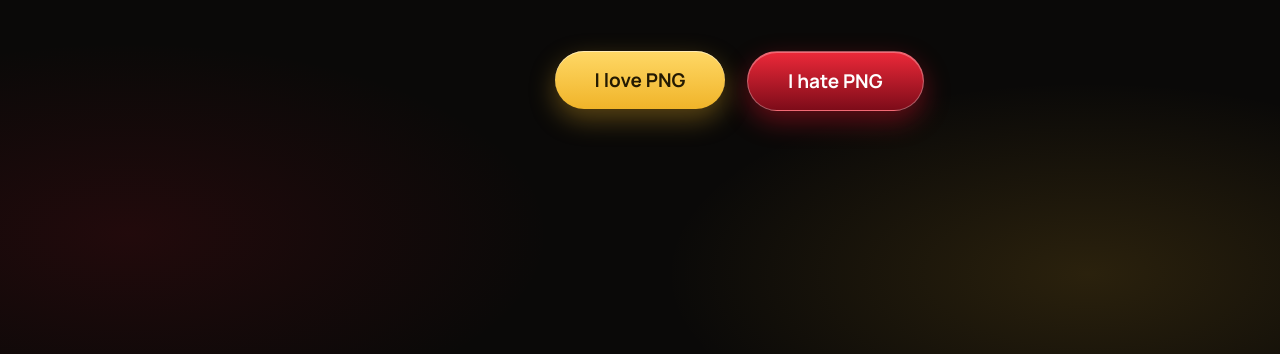
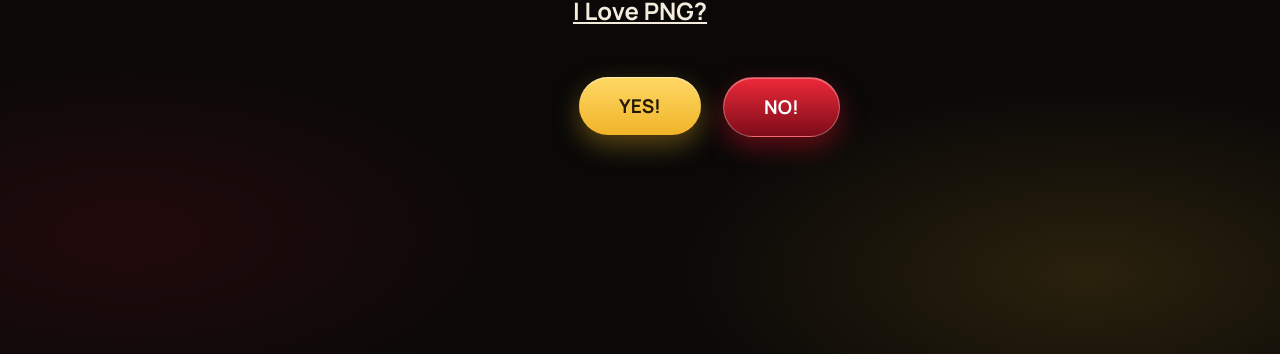
Before and after one commit to 12415749/PNG51Independence, a plain HTML site: page index.html in a window 1280 px wide. Shown: the part 446-800 px from the top of the page. Drawn offline with Linux system fonts and the light colour scheme.

Commit message:
sixth commit

```diff
--- a/index.html
+++ b/index.html
@@ -313,9 +313,12 @@
     <div class="inner">
       <p class="eyebrow-mark">Papua New Guinea &middot; 16 September 2026</p>
       <h1 class="question">Happy<br><em>51st Independence</em> anniversary</h1>
+      <div>
+        <h1><u>I Love PNG?</u></h1>
+      </div>
       <div class="choice-row">
-        <button class="btn btn-yes" id="yesBtn">I love PNG</button>
-        <button class="btn btn-no" id="noBtn">I hate PNG</button>
+        <button class="btn btn-yes" id="yesBtn">YES!</button>
+        <button class="btn btn-no" id="noBtn">NO!</button>
         <p class="dodge-line" id="dodgeLine"></p>
       </div>
     </div>
@@ -411,7 +414,7 @@
 
 
 
-      <p class="signoff"> by <i>Alien Lord</i></p>
+      <p class="signoff"> by <i> Alien Lord </i>&nbsp @2026</p>
     </div>
   </section>
 </div>
```
